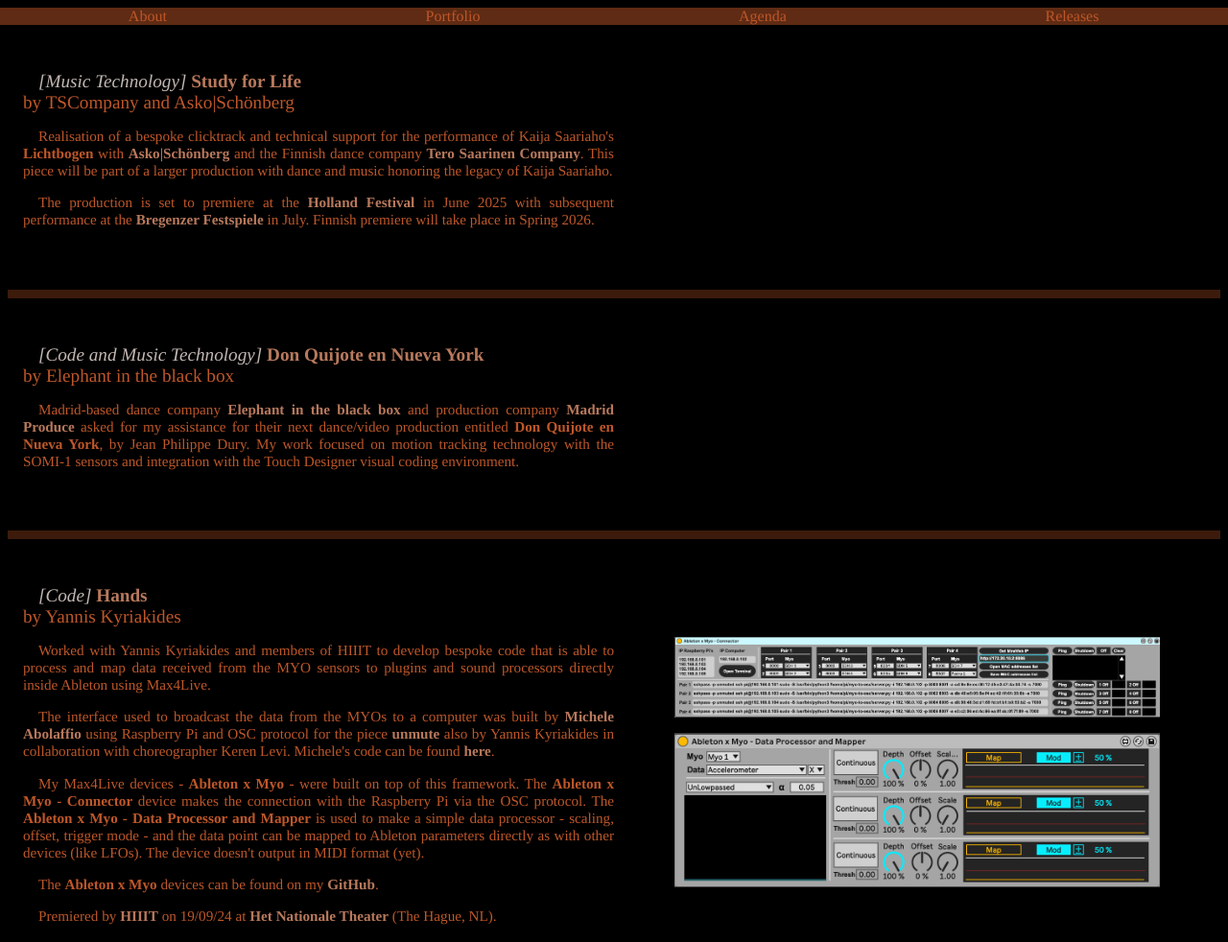
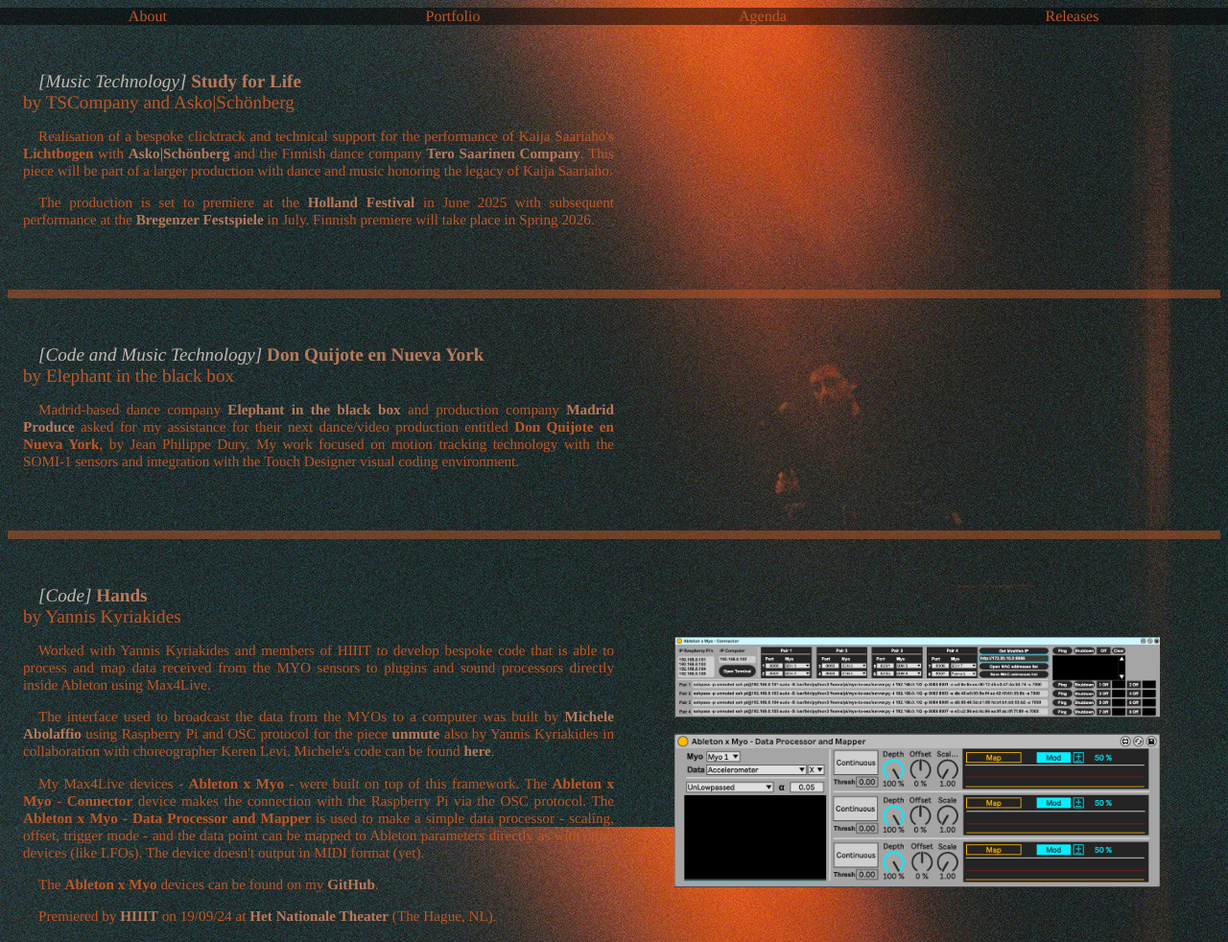
Before and after one commit to peadaruncanny/peadaruncanny.github.io, a plain HTML site: page coding.html in a window 1280 px wide. Shown: the top 982 px of the page at 96% size. Drawn offline with Linux system fonts and the light colour scheme; a web font is replaced by a local one.

Commit message:
Changed background pic in code
Changed background pic in code

```diff
--- a/codingStyles.css
+++ b/codingStyles.css
@@ -11,6 +11,12 @@
 body {
     background-color: black;
     overflow-x: hidden;
+
+    background-image: url("resources/IMG_3011.jpg");
+    background-size: cover;
+    background-attachment: fixed;
+    background-position: 100% 100%;
+    background-repeat: no-repeat;
 }
 
 /* Header nav bar for all pages */
@@ -20,7 +26,7 @@
     flex-direction: row;
     justify-content: space-around;
     width: 100.1vw;
-    background-color: rgba(190, 87, 41, 0.5);
+    background-color: rgba(0, 0, 0, 0.5);
     margin-left: -9px;
     font-family: "Tinos";
 }
@@ -84,7 +90,7 @@
 
 .divBar {
 
-    background-color: rgba(190, 88, 41, 0.315);
+    background-color: rgba(190, 88, 41, 0.5);
     color: rgba(190, 88, 41, 0);
     font-size: 0.5rem;
     text-align: center;
```
Also changed, not shown: 1 other file.
